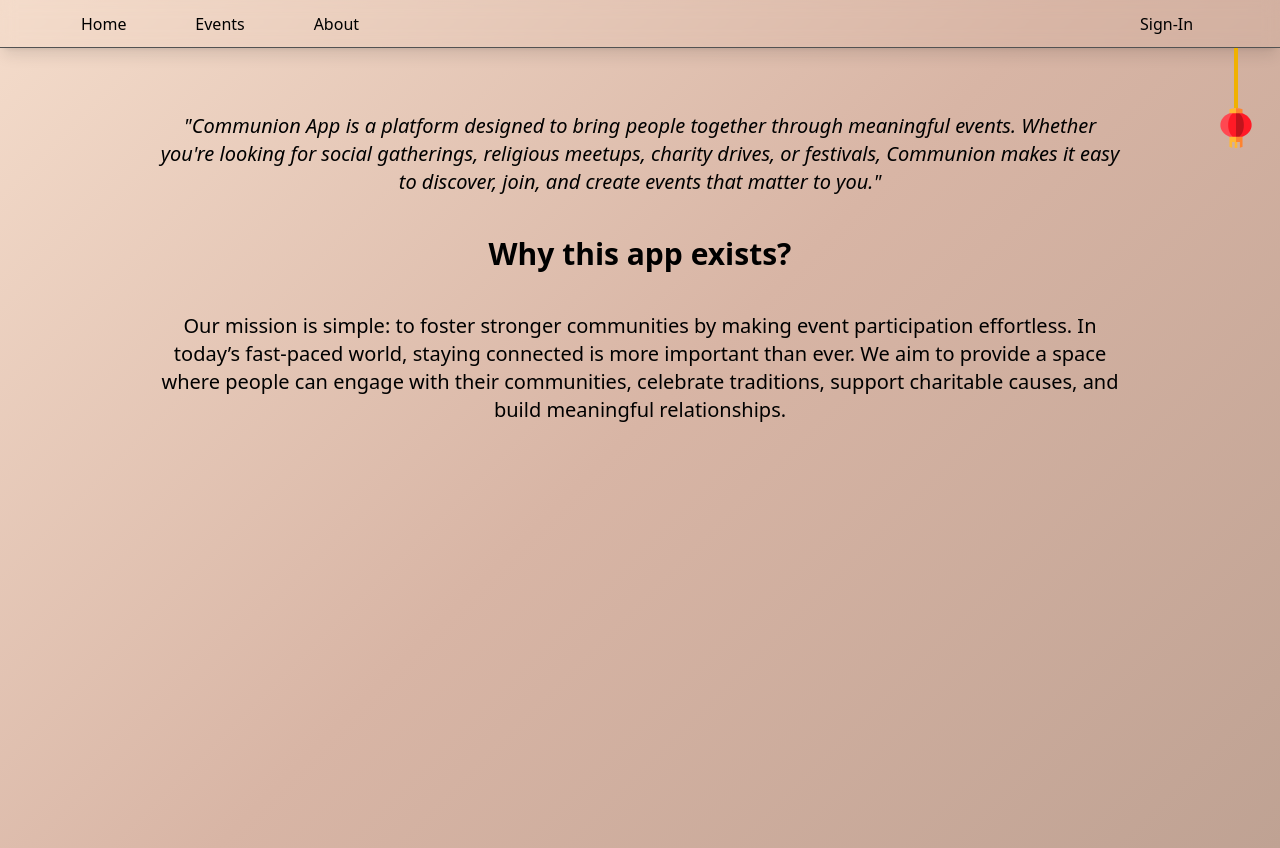
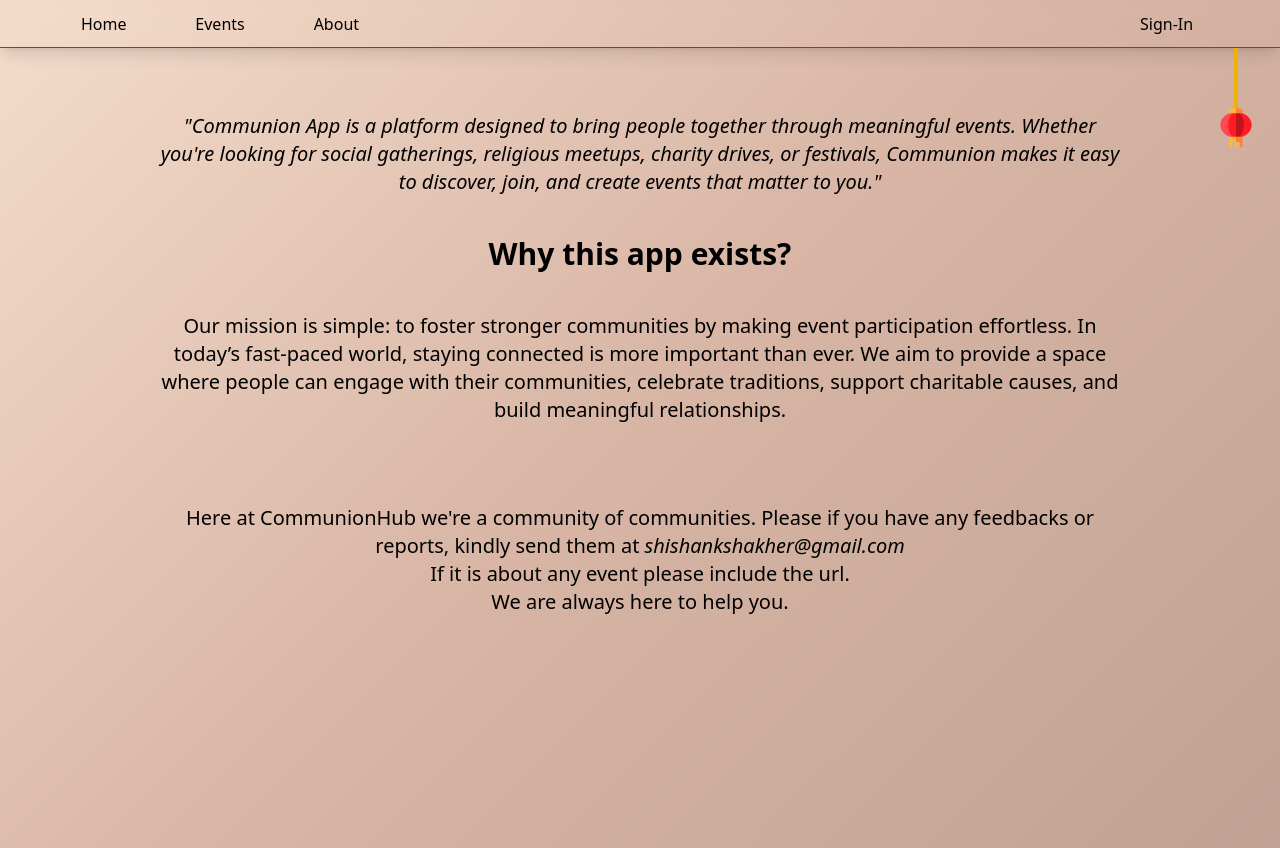
Before and after one commit to Shishank25/Communion-App, a React (Vite) app in the folder client/: page /about in a window 1280 px wide. Built offline with nearby package versions, Linux system fonts and the light colour scheme; no server answers.

Commit message:
Updating the About

```diff
--- a/client/src/components/Cards/EventCard.jsx
+++ b/client/src/components/Cards/EventCard.jsx
@@ -25,7 +25,7 @@ return (
     {/* Date & Location */}
     <div className="flex justify-between text-sm text-gray-700">
       <span className="font-medium">{formattedDate}</span>
-      <span className="font-medium">{location}</span>
+      <span className="font-medium text-right">{location}</span>
     </div>
 
     {/* Event Title */}
--- a/client/src/pages/About/About.jsx
+++ b/client/src/pages/About/About.jsx
@@ -9,8 +9,8 @@ const About = () => {
         </p>
         <h2 className='text-3xl font-bold my-10'>Why this app exists?</h2>
         <p className="mt-4 text-xl text-black render">Our mission is simple: to foster stronger communities by making event participation effortless. In today’s fast-paced world, staying connected is more important than ever. We aim to provide a space where people can engage with their communities, celebrate traditions, support charitable causes, and build meaningful relationships.
-
         </p>
+        <p className='mt-20 text-xl text-black render'>Here at CommunionHub we're a community of communities. Please if you have any feedbacks or reports, kindly send them at <i>shishankshakher@gmail.com</i><br/>If it is about any event please include the url. <br/>We are always here to help you.</p>
       </section>
     </div>
   )
```
